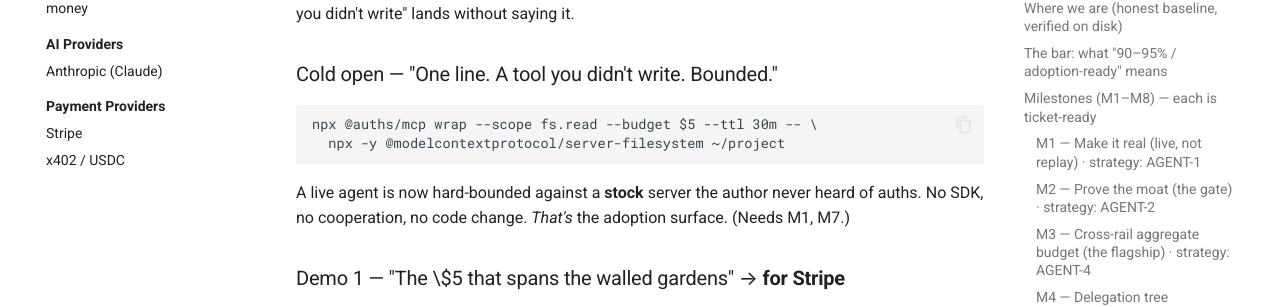
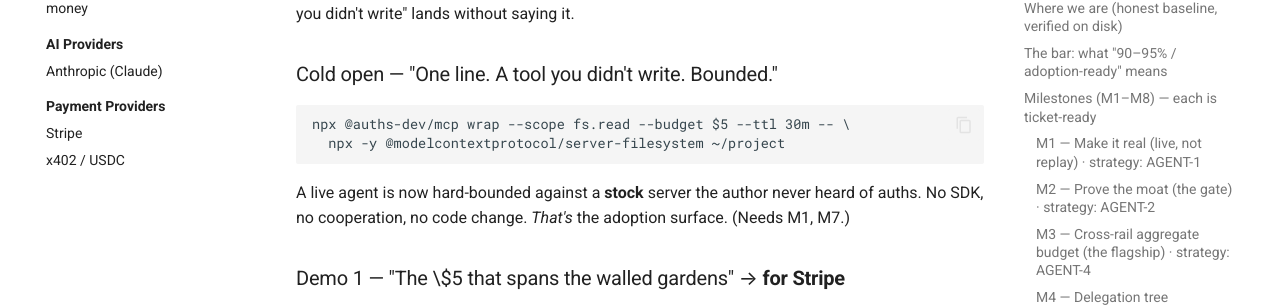
Before and after one commit to auths-dev/auths-mcp, an MkDocs documentation site: the page built from docs/plans/ROADMAP.md, in a window 1280 px wide and 900 px high, scrolled down 9785 px. Shown: the part 145-452 px from the top of the window. Built offline with MkDocs 1.6.1 and Material for MkDocs 9.7.7, drawn with Linux system fonts in a browser that asks for light colours; some of the changed text lies outside the part shown.

Commit message:
release: @auths-dev/mcp 0.1.0 — publishable under the live scope
Rename @auths/mcp → @auths-dev/mcp everywhere it's echoed (the org's
confirmed-live npm scope), drop the private flag, and version 0.1.0.
run.sh resolves the gateway the way a real npx run does — a locally
built ../auths binary if present, else the npm-vendored
vendor/<platform>/ tree — and the standalone verify-spend re-audits go
through the launcher, so the whole smoke (replay, audits, red-teams,
live wire) gates the exact tree a user installs. Status docs stop
underselling: the scaffold-era 'product isn't built' claims are gone.

Auths-Id: did:keri:EB5cPHY0t-ejNC_rUzPS1dclTvd6kG-R9mQzjozCuGgd
Auths-Device: did:keri:EB5cPHY0t-ejNC_rUzPS1dclTvd6kG-R9mQzjozCuGgd
Auths-Anchor-Seq: 1

````diff
--- a/docs/plans/ROADMAP.md
+++ b/docs/plans/ROADMAP.md
@@ -58,12 +58,12 @@
 - **Why:** replay-green proves the codec; adoption needs a real agent, real tool, real refusal.
 - **Ships:** a live harness driving a real Claude tool-loop through the gateway against a
   **stock** MCP server (filesystem/GitHub/browser); the 4 verdicts fire live; fix the stale
-  README; publish a working `npx @auths/mcp wrap …` path.
+  README; publish a working `npx @auths-dev/mcp wrap …` path.
 - **Done-when:** a non-author runs one command and watches a live agent get refused
   over-budget / out-of-scope on a tool the author didn't write — no replay, no fixture.
 
 **Epics → subtasks** *(the live path already exists — `auths-mcp-gateway/src/proxy.rs::call_tool`, lines 425–499: scope check → `enforce_wire_budget` → downstream forward. This is wiring + distribution, not new enforcement.)*
-- **M1.1 Vendor + real install path** — `auths-mcp` — implement `packages/auths-mcp/build.mjs` (today a no-op) to fetch the prebuilt `auths-mcp-gateway` per platform into `packages/auths-mcp/vendor/<platform>/`; `bin/auths-mcp.mjs::resolveGateway()` already consumes it; smoke `npx @auths/mcp wrap …` with **no** `GATEWAY_BIN` set.
+- **M1.1 Vendor + real install path** — `auths-mcp` — implement `packages/auths-mcp/build.mjs` (today a no-op) to fetch the prebuilt `auths-mcp-gateway` per platform into `packages/auths-mcp/vendor/<platform>/`; `bin/auths-mcp.mjs::resolveGateway()` already consumes it; smoke `npx @auths-dev/mcp wrap …` with **no** `GATEWAY_BIN` set.
 - **M1.2 Live wrap, real model, stock server** — `auths` (`crates/auths-mcp-gateway/src/proxy.rs::run_wrap`) + `auths-mcp` (reuse `examples/live/record.py`'s `claude-opus-4-8` tool-loop as the driver) — drive a real Claude session through `wrap` against a stock `@modelcontextprotocol/server-*`; confirm `Verdict::{OutsideAgentScope, UsageCapExceeded, Revoked, AgentExpired}` fire **live**, not just in `replay.rs`.
 - **M1.3 Client glue** — `auths-mcp/clients/` — real, tested `mcp.json` drop-ins for Claude Desktop, Claude Code, Cursor, Codex (today only a README pattern exists).
 - **M1.4 De-stale + honest gate** — `auths-mcp` — fix the README's "Scaffold… exits non-zero" (the `--check` is green via `GATEWAY_BIN → ../auths/target/release/auths-mcp-gateway`); document the two *distinct* facts (replay-green vs npm-vendored-pending); replace `run.sh`'s `grep verdict.*<expected>` with a structured assertion.
@@ -241,14 +241,14 @@
 
 ### M7 — Distribution + onboarding
 - **Why:** the wedge is a single install or it isn't a wedge.
-- **Ships:** published `@auths/mcp` (npm) + `brew install auths-mcp` + prebuilt binaries
+- **Ships:** published `@auths-dev/mcp` (npm) + `brew install auths-mcp` + prebuilt binaries
   (macOS arm64/x64, Linux); verified config glue for Claude Desktop / Claude Code / Cursor /
   Codex; a 5-minute quickstart + real-money opt-in + troubleshooting; an accurate README.
 - **Done-when:** a stranger goes from zero to a bounded live agent in <10 minutes on a clean
   machine, in their own client.
 
 **Epics → subtasks** *(the launcher's `resolveGateway()` already expects `vendor/<platform>/auths-mcp-gateway`; `build.mjs` is a no-op today. This is the release pipeline that fills that path.)*
-- **M7.1 Release CI** — `auths` (cross-compile the `auths-mcp-gateway` crate for darwin-arm64/x64 + linux-x64) → `auths-mcp` (`packages/auths-mcp/build.mjs` bundles into `vendor/<platform>/`; publish `@auths/mcp` to npm).
+- **M7.1 Release CI** — `auths` (cross-compile the `auths-mcp-gateway` crate for darwin-arm64/x64 + linux-x64) → `auths-mcp` (`packages/auths-mcp/build.mjs` bundles into `vendor/<platform>/`; publish `@auths-dev/mcp` to npm).
 - **M7.2 brew + uvx** — `auths-mcp` — the fast-follows the README already promises.
 - **M7.3 Client glue verified** — `auths-mcp/clients/` — tested `mcp.json` for Claude Desktop / Code / Cursor / Codex (M1.3's output, verified on a clean machine).
 - **M7.4 Onboarding docs** — `auths-mcp/docs/` — 5-min quickstart + real-money opt-in + troubleshooting; the README matches the gate (M1.4).
@@ -299,7 +299,7 @@
 
 ### Cold open — "One line. A tool you didn't write. Bounded."
 ```
-npx @auths/mcp wrap --scope fs.read --budget $5 --ttl 30m -- \
+npx @auths-dev/mcp wrap --scope fs.read --budget $5 --ttl 30m -- \
   npx -y @modelcontextprotocol/server-filesystem ~/project
 ```
 A live agent is now hard-bounded against a **stock** server the author never heard of auths.
````
Also changed, not shown: README.md (+13 -5 lines), clients/README.md (+1 -1 lines), docs/index.md (+1 -1 lines), package.json (+10 -3 lines), 4 other files.
